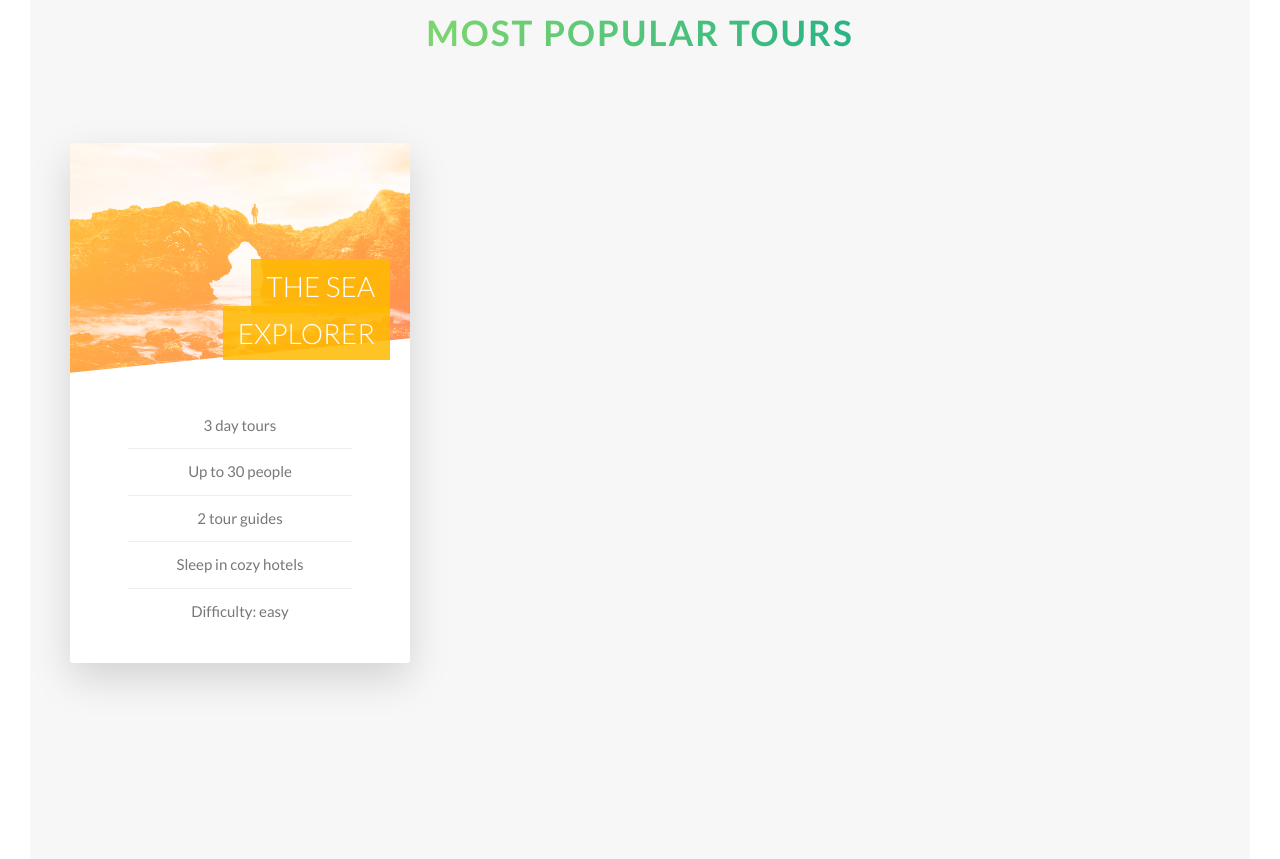
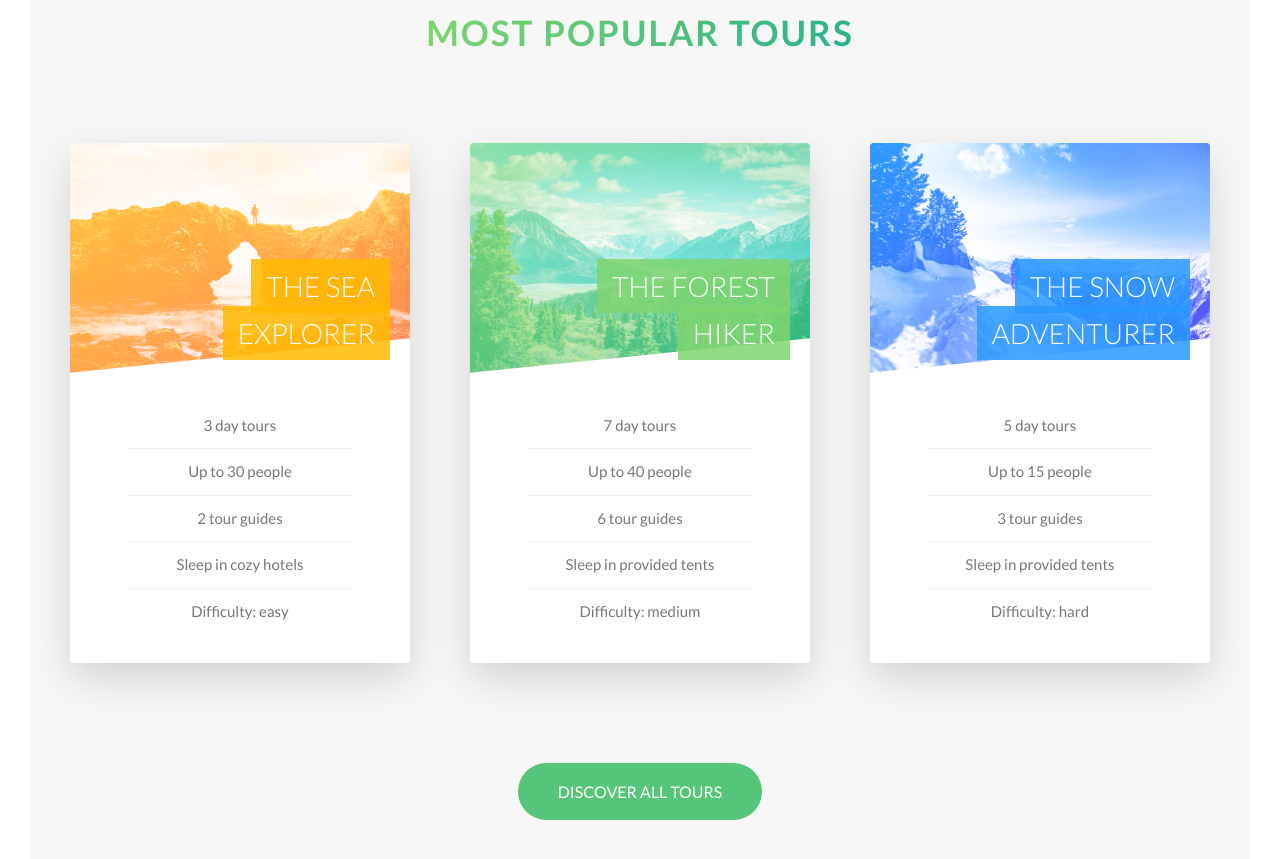
Before and after one commit to ElAndy94/Advanced-css, a website: page Natours/starter/index.html in a window 1280 px wide. Shown: the part 2281-3140 px from the top of the page. Drawn offline with Linux system fonts and the light colour scheme.

Commit message:
Spinning cards, complete.

```diff
--- a/Natours/starter/index.html
+++ b/Natours/starter/index.html
@@ -129,21 +129,86 @@
               </div>
             </div>
             <div class="card__side card__side--back card__side--back-1">
-              BACK
+              <div class="card__cta">
+                <div class="card__price-box">
+                  <p class="card__price-only">Only</p>
+                  <p class="card__price-value">$297</p>
+                </div>
+                <a href="#" class="btn btn--white">Book now</a>
+              </div>
             </div>
           </div>
         </div>
         <div class="col-1-of-3">
           <div class="card">
-
+            <div class="card__side card__side--front">
+              <div class="card__picture card__picture--2">
+                &nbsp;
+              </div>
+              <h4 class="card__heading">
+                <span class="card__heading-span card__heading-span--2">
+                  The Forest Hiker
+                </span>
+              </h4>
+              <div class="card__details">
+                <ul>
+                  <li>7 day tours</li>
+                  <li>Up to 40 people</li>
+                  <li>6 tour guides</li>
+                  <li>Sleep in provided tents</li>
+                  <li>Difficulty: medium</li>
+                </ul>
+              </div>
+            </div>
+            <div class="card__side card__side--back card__side--back-2">
+              <div class="card__cta">
+                <div class="card__price-box">
+                  <p class="card__price-only">Only</p>
+                  <p class="card__price-value">$497</p>
+                </div>
+                <a href="#" class="btn btn--white">Book now</a>
+              </div>
+            </div>
           </div>
         </div>
         <div class="col-1-of-3">
           <div class="card">
-
+            <div class="card__side card__side--front">
+              <div class="card__picture card__picture--3">
+                &nbsp;
+              </div>
+              <h4 class="card__heading">
+                <span class="card__heading-span card__heading-span--3">
+                  The Snow Adventurer
+                </span>
+              </h4>
+              <div class="card__details">
+                <ul>
+                  <li>5 day tours</li>
+                  <li>Up to 15 people</li>
+                  <li>3 tour guides</li>
+                  <li>Sleep in provided tents</li>
+                  <li>Difficulty: hard</li>
+                </ul>
+              </div>
+            </div>
+            <div class="card__side card__side--back card__side--back-3">
+              <div class="card__cta">
+                <div class="card__price-box">
+                  <p class="card__price-only">Only</p>
+                  <p class="card__price-value">$897</p>
+                </div>
+                <a href="#" class="btn btn--white">Book now</a>
+              </div>
+            </div>
           </div>
         </div>
       </div>
+
+      <div class="u-center-text u-margin-top-huge">
+        <a href="#" class="btn btn--green">Discover all tours</a>
+      </div>
+
     </section>
   </main>
 
--- a/Natours/starter/sass/base/_utilities.scss
+++ b/Natours/starter/sass/base/_utilities.scss
@@ -1,4 +1,8 @@
 .u-center-text { text-align: center };
+
 .u-margin-bottom-small { margin-bottom: 1.5rem };
 .u-margin-bottom-medium { margin-bottom: 4rem };
 .u-margin-bottom-big { margin-bottom: 8rem };
+
+.u-margin-top-big { margin-top: 8rem };
+.u-margin-top-huge { margin-top: 10rem };
--- a/Natours/starter/sass/components/_button.scss
+++ b/Natours/starter/sass/components/_button.scss
@@ -31,6 +31,15 @@
 
     &::after {
       background-color: $color-white;
+    }
+  }
+
+  &--green {
+    background-color: $color-primary;
+    color: $color-white;
+
+    &::after {
+      background-color: $color-primary;
     }
   }
 
--- a/Natours/starter/sass/components/_card.scss
+++ b/Natours/starter/sass/components/_card.scss
@@ -31,6 +31,20 @@
           $color-secondary-dark
         );
       }
+      &-2 {
+        background-image: linear-gradient(
+          to right bottom,
+          $color-primary-light,
+          $color-primary-dark
+        );
+      }
+      &-3 {
+        background-image: linear-gradient(
+          to right bottom,
+          $color-tertiary-light,
+          $color-tertiary-dark
+        );
+      }
     }
   }
 
@@ -49,6 +63,8 @@
     background-blend-mode: screen;
     -webkit-clip-path: polygon(0 0, 100% 0, 100% 85%, 0 100%);
     clip-path: polygon(0 0, 100% 0, 100% 85%, 0 100%);
+    border-top-left-radius: 3px;
+    border-top-right-radius: 3px;
 
     &--1 {
       background-image: linear-gradient(
@@ -59,10 +75,20 @@
         url(../img/nat-5.jpg);
     }
     &--2 {
-      background-image: url(../img/nat-5.jpg);
+      background-image: linear-gradient(
+          to right bottom,
+          $color-primary-light,
+          $color-primary-dark
+        ),
+        url(../img/nat-6.jpg);
     }
     &--3 {
-      background-image: url(../img/nat-5.jpg);
+      background-image: linear-gradient(
+          to right bottom,
+          $color-tertiary-light,
+          $color-tertiary-dark
+        ),
+        url(../img/nat-7.jpg);
     }
   }
 
@@ -90,6 +116,20 @@
         rgba($color-secondary-light, 0.85)
       );
     }
+    &--2 {
+      background-image: linear-gradient(
+        to right bottom,
+        rgba($color-primary-light, 0.85),
+        rgba($color-primary-light, 0.85)
+      );
+    }
+    &--3 {
+      background-image: linear-gradient(
+        to right bottom,
+        rgba($color-tertiary-light, 0.85),
+        rgba($color-tertiary-light, 0.85)
+      );
+    }
   }
 
   &__details {
@@ -110,4 +150,29 @@
       }
     }
   }
+
+  &__cta {
+    position: absolute;
+    top: 50%;
+    left: 50%;
+    transform: translate(-50%, -50%);
+    width: 90%;
+    text-align: center;
+  }
+
+  &__price-box {
+    text-align: center;
+    color: $color-white;
+    margin-bottom: 8rem;
+  }
+
+  &__price-only {
+    font-size: 1.4rem;
+    text-transform: uppercase;
+  }
+
+  &__price-value {
+    font-size: 6rem;
+    font-weight: 100;
+  }
 }
--- a/Natours/starter/sass/pages/_home.scss
+++ b/Natours/starter/sass/pages/_home.scss
@@ -24,6 +24,6 @@
 
 .section-tours {
   background-color: $color-grey-light-1;
-  padding: 25rem 0 50rem 0;
+  padding: 25rem 0 150rem 0;
   margin-top: -10rem;
 }
```
Also changed, not shown: Natours/starter/css/style.css.
